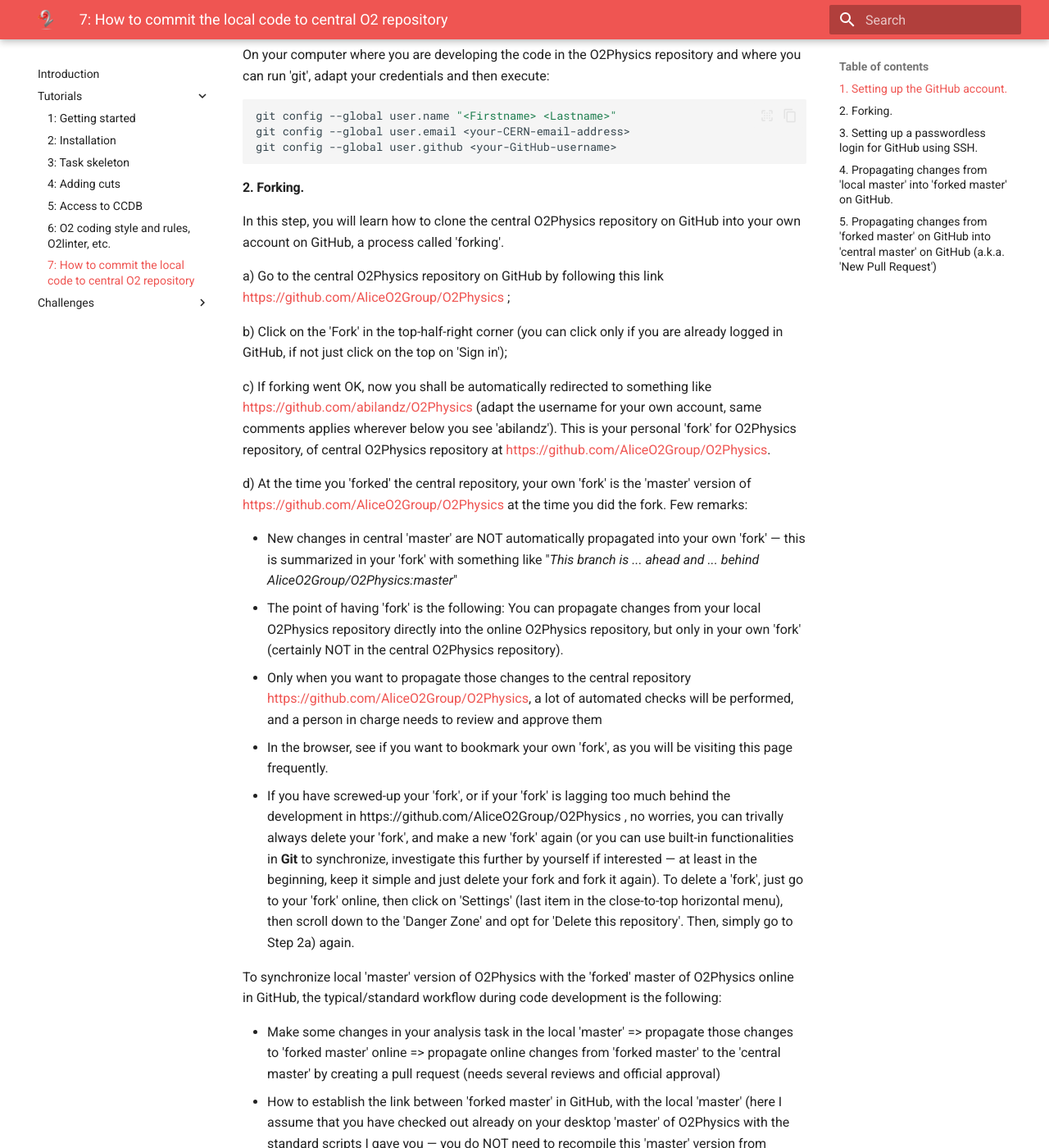
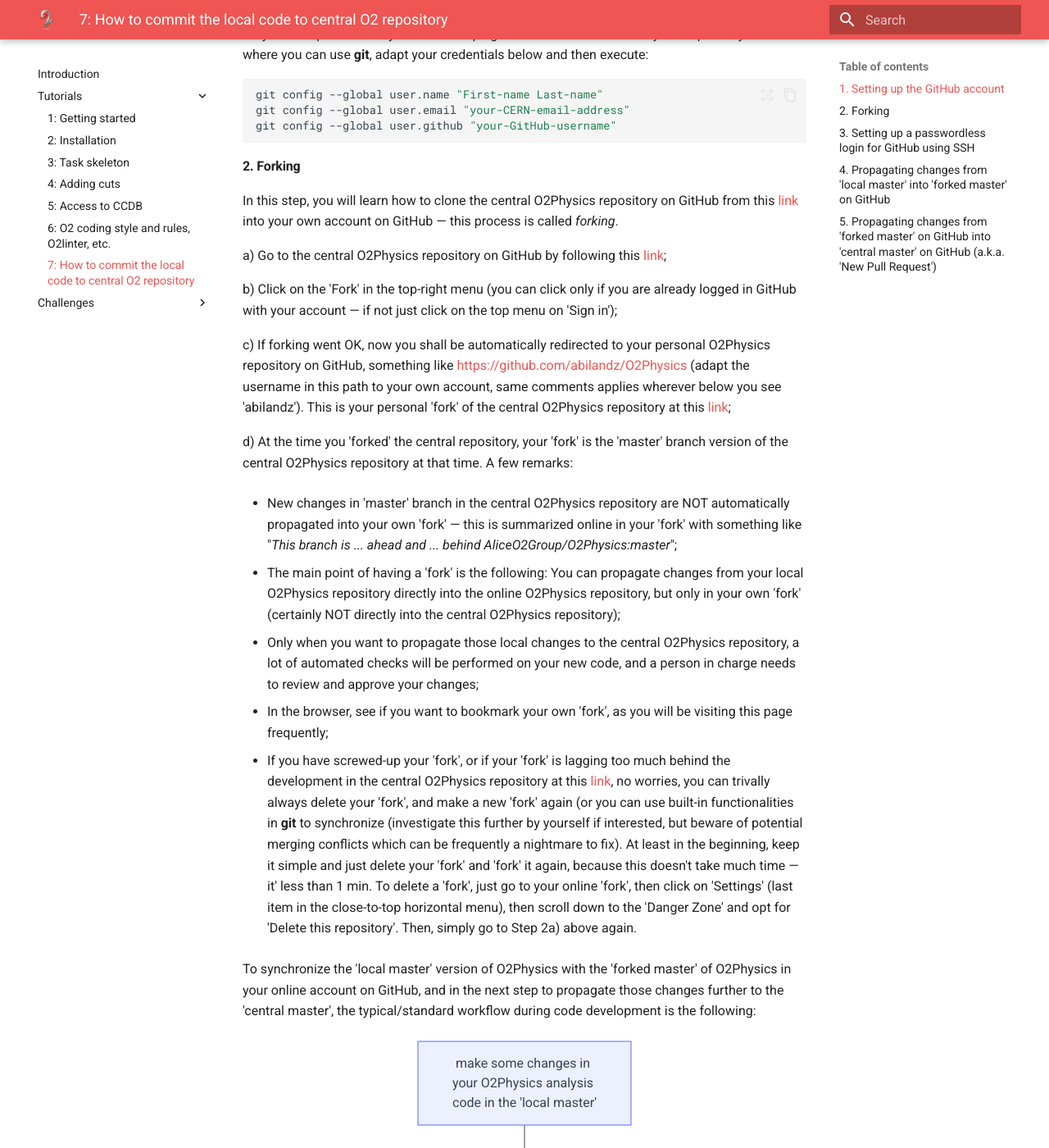
Before and after one commit to abilandz/O2Tutorial, an MkDocs documentation site: the page built from docs/src/commit.md, in a window 1280 px wide and 1400 px high, scrolled down 730 px. Shown: the whole window at 82% size. Built offline with MkDocs 1.6.1 and Material for MkDocs 9.7.7, drawn with Linux system fonts in a browser that asks for light colours; some of the changed text lies outside the part shown.

Commit message:
refurbished commit.md

````diff
--- a/docs/src/commit.md
+++ b/docs/src/commit.md
@@ -1,84 +1,101 @@
-#  How to commit the local code to central O2 repository?
+#  How to commit the local code to the central O2 repository?
 
-**Last update**: 20261022-1
+**Last update**: 20261025-1
 
-Here are the steps you need to follow to commit your code from the local O2Physics repository to the centrall O2Physics repository at [https://github.com/AliceO2Group/O2Physics](https://github.com/AliceO2Group/O2Physics).
+Here are the steps you need to follow to commit your code from the local O2Physics repository to the central O2Physics repository at [https://github.com/AliceO2Group/O2Physics](https://github.com/AliceO2Group/O2Physics).
 
-The main point is that once your code is in the central O2Physics repository, and then shortly afterward in one of the daily release tags, your code can be used to analyze large datasets online in Hyperloop.
+The main point is that once your code is in the central O2Physics repository, and shortly afterward in one of the daily release tags, your code can be used to analyze large datasets online in Hyperloop.
 
 **Disclaimer #1:** Some of the steps below are needed only the very first time you commit your code.
 
-**Disclaimer #2:** In addition, some steps below can be optimized and further improved using Git built-in functionalities, but I give you now the version which works, see later yourself if you want to optimize it further yourself.
+**Disclaimer #2:** In addition, some steps below can be optimized and further improved using **git** built-in functionalities, but the current version works and it's a straightforward starting point.
 
 
-#### 1. Setting up the GitHub account.
-First, in case you already do not have it, you need to create an account on [GitHub](https://github.com) (ideally, by using the same username as you have at CERN, but that is not mandatory).
+#### 1. Setting up the GitHub account
+First, if you already do not have one, you need to create a [GitHub](https://github.com) account (ideally, using the same username you have at CERN, though that is not mandatory).
 
-After that, login in your GitHub account and authorize "ALICE Continuous Integration" to read your username so that it can be mapped to your CERN account (for more details, see the first two sections in [https://alisw.github.io/git-tutorial/](https://alisw.github.io/git-tutorial/).
+After that, login into your GitHub account and authorize "ALICE Continuous Integration" to read your username so that it can be mapped to your CERN account (for more details, see the first two sections in [https://alisw.github.io/git-tutorial/](https://alisw.github.io/git-tutorial/).
 
-On your computer where you are developing the code in the O2Physics repository and where you can run 'git', adapt your credentials and then execute:
+On your computer where you are developing the code in the local O2Physics repository and where you can use **git**, adapt your credentials below and then execute:
 
 ```bash
-git config --global user.name "<Firstname> <Lastname>"
-git config --global user.email <your-CERN-email-address>
-git config --global user.github <your-GitHub-username>
+git config --global user.name "First-name Last-name"
+git config --global user.email "your-CERN-email-address"
+git config --global user.github "your-GitHub-username"
 ```
 
 
-#### 2. Forking.
-In this step, you will learn how to clone the central O2Physics repository on GitHub into your own account on GitHub, a process called 'forking'.
+#### 2. Forking
+In this step, you will learn how to clone the central O2Physics repository on GitHub from this [link](https://github.com/AliceO2Group/O2Physics) into your own account on GitHub &mdash; this process is called _forking_.
 
-a) Go to the central O2Physics repository on GitHub by following this link [https://github.com/AliceO2Group/O2Physics ](https://github.com/AliceO2Group/O2Physics);
+a) Go to the central O2Physics repository on GitHub by following this [link](https://github.com/AliceO2Group/O2Physics);
 
-b) Click on the 'Fork' in the top-half-right corner (you can click only if you are already logged in GitHub, if not just click on the top on 'Sign in');
+b) Click on the 'Fork' in the top-right menu (you can click only if you are already logged in GitHub with your account &mdash; if not just click on the top menu on 'Sign in');
 
-c) If forking went OK, now you shall be automatically redirected to something like [https://github.com/abilandz/O2Physics](https://github.com/abilandz/O2Physics) (adapt the username for your own account, same comments applies wherever below you see 'abilandz').
-This is your personal 'fork' for O2Physics repository, of central O2Physics repository at [ https://github.com/AliceO2Group/O2Physics](https://github.com/AliceO2Group/O2Physics).
+c) If forking went OK, now you shall be automatically redirected to your personal O2Physics repository on GitHub, something like [https://github.com/abilandz/O2Physics](https://github.com/abilandz/O2Physics) (adapt the username in this path to your own account, same comments applies wherever below you see 'abilandz'). This is your personal 'fork' of the central O2Physics repository at this [link](https://github.com/AliceO2Group/O2Physics);
 
-d) At the time you 'forked' the central repository, your own 'fork' is the 'master' version of [https://github.com/AliceO2Group/O2Physics](https://github.com/AliceO2Group/O2Physics) at the time you did the fork. Few remarks:
+d) At the time you 'forked' the central repository, your 'fork' is the 'master' branch version of the central O2Physics repository at that time. A few remarks:
 
-* New changes in central 'master' are NOT automatically propagated into your own 'fork' &mdash;  this is summarized in your 'fork' with something like "_This branch is ... ahead and ... behind AliceO2Group/O2Physics:master_"
-* The point of having 'fork' is the following: You can propagate changes from your local O2Physics repository directly into the online O2Physics repository, but only in your own 'fork' (certainly NOT in the central O2Physics repository).
-* Only when you want to propagate those changes to the central repository [https://github.com/AliceO2Group/O2Physics](https://github.com/AliceO2Group/O2Physics), a lot of automated checks will be performed, and a person in charge needs to review and approve them
-* In the browser, see if you want to bookmark your own 'fork', as you will be visiting this page frequently.
-* If you have screwed-up your 'fork', or if your 'fork' is lagging too much behind the development in https://github.com/AliceO2Group/O2Physics , no worries, you can trivally always delete your 'fork', and make a new 'fork' again (or you can use built-in functionalities in **Git** to synchronize, investigate this further by yourself if interested &mdash; at least in the beginning, keep it simple and just delete your fork and fork it again). To delete a 'fork', just go to your 'fork' online, then click on 'Settings' (last item in the close-to-top horizontal menu), then scroll down to the 'Danger Zone' and opt for 'Delete this repository'. Then, simply go to Step 2a) again.
+* New changes in 'master' branch in the central O2Physics repository are NOT automatically propagated into your own 'fork' &mdash;  this is summarized online in your 'fork' with something like "_This branch is ... ahead and ... behind AliceO2Group/O2Physics:master_";
 
-To synchronize local 'master' version of O2Physics with the 'forked' master of O2Physics online in GitHub, the typical/standard workflow during code development is the following:
+* The main point of having a 'fork' is the following: You can propagate changes from your local O2Physics repository directly into the online O2Physics repository, but only in your own 'fork' (certainly NOT directly into the central O2Physics repository);
 
-* Make some changes in your analysis task in the local 'master' => propagate those changes to 'forked master' online => propagate online changes from 'forked master' to the 'central master' by creating a pull request (needs several reviews and official approval)
-* How to establish the link between 'forked master' in GitHub, with the local 'master' (here I assume that you have checked out already on your desktop 'master' of O2Physics with the standard scripts I gave you &mdash; you do NOT need to recompile this 'master' version from scratch, you can use something like this in the shell function **InstallationO2**:
+* Only when you want to propagate those local changes to the central O2Physics repository, a lot of automated checks will be performed on your new code, and a person in charge needs to review and approve your changes;
 
-    ```bash
-    InstallationO2_TopLevelBuildDir=someDirectory; InstallationO2_Compile=false; InstallationO2 master
-    ```
+* In the browser, see if you want to bookmark your own 'fork', as you will be visiting this page frequently;
 
-* Go to the local git repository of your O2Physics 'master' (remember - you do NOT need to compile it from scratch, just check it out locally):
+* If you have screwed-up your 'fork', or if your 'fork' is lagging too much behind the development in the central O2Physics repository at this [link](https://github.com/AliceO2Group/O2Physics), no worries, you can trivally always delete your 'fork', and make a new 'fork' again (or you can use built-in functionalities in **git** to synchronize (investigate this further by yourself if interested, but beware of potential merging conflicts which can be frequently a nightmare to fix). At least in the beginning, keep it simple and just delete your 'fork' and 'fork' it again, because this doesn't take much time &mdash; it' less than 1 min. To delete a 'fork', just go to your online 'fork', then click on 'Settings' (last item in the close-to-top horizontal menu), then scroll down to the 'Danger Zone' and opt for 'Delete this repository'. Then, simply go to Step 2a) above again.
 
-    ```bash
-	# use the same path as above:
-	cd someDirectory
+To synchronize the 'local master' version of O2Physics with the 'forked master' of O2Physics in your online account on GitHub, and in the next step to propagate those changes further to the 'central master', the typical/standard workflow during code development is the following:
 
-	# 'abilandz' here is my GitHub account name, replace with yours:
-    git remote add abilandz git@github.com:abilandz/O2Physics
+<div align="center"> <!-- center the diagram below, do not forget to close it with </div> below -->
 
-    # In order to cross-check if your local 'master' is now in sync.
-    # with 'forked master' in GitHub, type:
-    git remote -v
-    ```
+```mermaid
+	flowchart TB
+    wf1["`make some changes in your O2Physics analysis code in the 'local master'`"]
+    wf2["`propagate those changes to the 'forked master' online in your personal GitHub account`"]
+    wf3["`propagate online changes from 'forked master' to the 'central master' by creating a **pull request (PR)**`"]
+    wf4["`your pull request is scrutinized and reviewed, both with automated checks (e.g. linters) and experts, before it's officially approved by experts and merged into the 'central master' of O2Physics`"]
+    wf5["`after your code is merged into the 'central master' of O2Physics, shortly afterward it will be inclued in a **daily analysis tag**, and once that daily tag is propagated on Grid, you can use your latest code in the Hyperloop`"]
+    wf1-->wf2-->wf3-->wf4-->wf5
+```
 
-	The printout shall be like below (first two lines are your 'fork', and the last two lines are the central repository:
-	```bash
-	# if you have only the last two lines, the previous step has failed):
-    abilandz git@github.com:abilandz/O2Physics (fetch)
-    abilandz git@github.com:abilandz/O2Physics (push)
-    upstream https://github.com/AliceO2Group/O2Physics (fetch)
-    upstream https://github.com/AliceO2Group/O2Physics (push)
-	```
+</div> <!-- closing the figure-centering env. opened above -->
+
+How to establish the link between the 'forked master' online in GitHub, with the 'local master' (here I assume that you have checked out already on your local computer the 'master' branch of O2Physics, either directly, or e.g. with the shell function **InstallationO2**. To establish a link between 'local master' and online 'forked master', you do NOT need to recompile the 'local master' version from scratch &mdash; you can do something like this using the shell function **InstallationO2**:
+
+```bash
+InstallationO2_TopLevelBuildDir=someDirectory; InstallationO2_Compile=false; InstallationO2 master
+```
+
+This will checkout the 'central master' of O2Physics into local directory named 'someDirectory' (adapt further this directory and its name as necessary), but without compiling it.
+
+Go now to the git repository of your O2Physics 'local master' (remember - you do NOT need to compile it from scratch, just check it out locally):
+
+```bash
+# use the same path as above:
+cd someDirectory
+
+# 'abilandz' here is my GitHub account name, replace with yours:
+git remote add abilandz git@github.com:abilandz/O2Physics
+```
+
+In order to cross-check if your 'local master' is now in sync  with the 'forked master' in GitHub, proceed as follows::
+
+```bash
+$ git remote -v
+abilandz git@github.com:abilandz/O2Physics (fetch)
+abilandz git@github.com:abilandz/O2Physics (push)
+upstream https://github.com/AliceO2Group/O2Physics (fetch)
+upstream https://github.com/AliceO2Group/O2Physics (push)
+```
+
+In the above printout, the first two lines point to  your personal online 'fork', and the last two lines point to the central O2Physics repository. If you have only the last two lines in the above printout, the previous step has failed.
 
 
 
-#### 3. Setting up a passwordless login for GitHub using SSH.
-You need to perform this step if you do not want to type your password again and again when connecting to GitHub from your terminal => basically, you need to follow these online instructions:
+#### 3. Setting up a passwordless login for GitHub using SSH
+You need to perform this step if you do not want to type your password again and again when pushing local changes to GitHub from your terminal. To set up the password-less login to GitHub, follow these online instructions:
 
 * [https://help.github.com/articles/checking-for-existing-ssh-keys/](https://help.github.com/articles/checking-for-existing-ssh-keys/)
 * [https://help.github.com/articles/generating-a-new-ssh-key-and-adding-it-to-the-ssh-agent/](https://help.github.com/articles/generating-a-new-ssh-key-and-adding-it-to-the-ssh-agent/)
@@ -86,29 +103,43 @@
 
 
 
-#### 4. Propagating changes from 'local master' into 'forked master' on GitHub.
-If necessary, you can remind yourself about **Git** by having a look at the first two sections of [https://nat3054-ws2627.onrender.com/git.html](https://nat3054-ws2627.onrender.com/git.html).
+#### 4. Propagating changes from 'local master' into 'forked master' on GitHub
+If necessary, you can remind yourself about **git** by having a look at the first two sections of [https://nat3054-ws2627.onrender.com/git.html](https://nat3054-ws2627.onrender.com/git.html).
 
-Do some change in your 'local master' where you are regularly developing your code. By default, modify locally ONLY your code, do NOT touch the code of other people!! After you have reviewed and validated your code in your working repository locally, copy only the modified classes into a temporary git repository (named "someDirectory" in step 2b/ above - remember, this one you do NOT compile, you just use it to propagate local changes to your online 'fork'):
+Do some change in your local working O2Physics repository where you are regularly developing your code. By default, modify locally ONLY your code, do NOT touch the code of other people in the O2Physics repository! After you have reviewed and validated your code in your working repository locally (this is the O2Physics repository which you regularly compile and use to do analysis locally), copy only the modified classes into a temporary git repository (named "someDirectory" in the Step 2b) above &mdash; remember, this one you do NOT compile, you just use it to propagate local changes to your online 'fork'):
 
-Simply do in the terminal:
+After copying, simply do in the terminal (adapt "someDirectory" everywhere below to your case):
 
 ```bash
-cd someDirectory/O2Physics # this is the top O2Physics directory
-git status # execute this command to get a summary of all classes which have been changed
-git add someCode.cxx # indicate here which code you have modified (in the git vocabulary, you are staging your changes)
-git add someOtherCode.cxx # indicate here which code you have modified (in the git vocabulary, you are staging your changes)
-git commit -m "some nice commit message" # commit all that you have staged at the previous step.
-git push abilandz # finally, move your changes from 'local master' to 'forked master' on Grid (use your username here)
+# go to O2Physics directory:
+$ cd someDirectory/O2Physics
+
+# execute this command to get a summary of all files which changed:
+$ git status
+... list of modified files and corresponing 'git' summary ...
+
+# stage the modified files:
+$ git add someCode.cxx
+$ git add someOtherCode.cxx
+... some more modified files ...
+
+# commit all files that you have staged at the previous step:
+$ git commit -m "some commit message summarizing current modifications"
+
+# finally, push your changes from 'local master' to 'forked master'
+# on Grid (use your GitHub username below):
+$ git push abilandz
 ```
 
-After  this point, changes are on your own 'fork' on GitHub (check now the updated status of your fork on GitHub!), and they are not yet upstream in the central O2Physics repository on GitHub. This means they will not be included in the daily tag, unless you do not perform the next, and the final, step.
+After this step, changes are on your own 'forked master' on GitHub (check now with the browser the updated status of your 'fork' on GitHub!), and they are not yet upstream in the 'central master'' O2Physics repository on GitHub. This means they will not be included in the daily analysis tag, unless you do not perform the next and the final step, which is outlined in the next section.
 
-When for the very first time you are adding a new class to the central O2 repository, you also need to add to your commit the modified specific "CMakeLists.txt file", remember from one of the previous tutorials the lines below...
+Only when for the very first time you are adding a new code to the central O2Physics repository, you also need to include in that commit the modified specific "CMakeLists.txt" file, i.e. you have to tell **cmake** that your newly included file in O2Physics repository also needs to be compiled.
 
-* copy class student-o2physics.cxx into subdir ~/scratch/aliceO2-1/O2Physics/PWGCF/MultiparticleCorrelations/Tasks
+Recall from one of the previous tutorials the line below:
 
-* in that subdir, there is a file "CMakeLists.txt" . Append the following lines end the end of that file:
+* copy the class "student-o2physics.cxx" into subdir ```path-to-your-local-working-repository/O2Physics/PWGCF/MultiparticleCorrelations/Tasks```
+
+In the subdirectory of 'local master' ```someDirectory/O2Physics/PWGCF/MultiparticleCorrelations/Tasks``` there is a file "CMakeLists.txt" . Append the following lines end the end of that file:
 
 ```cmake
 o2physics_add_dpl_workflow(student-o2physics
@@ -117,18 +148,23 @@
                     COMPONENT_NAME Analysis)
 ```
 
-By this point, think of a new name for your analysis task, i.e. you can rename "student-o2physics.cxx" into any other name you would prefer, and propagate that change in all other files. In case you have renamed your analysis task "student-o2physics.cxx" into some other file name, use that new name above in "CMakeLists.txt" as well.
+By this point, think of a new name for your analysis task, i.e. you can rename "student-o2physics.cxx" into any other name you would prefer, and propagate that change in all other files. In case you have renamed your analysis task "student-o2physics.cxx" into some other file name, use that new name above in "CMakeLists.txt" as well. You have to modify and commit the modified "CMakeLists.txt" file only once, the first time you are adding your new code to the O2Physics repository.
+
+
+
 
 #### 5. Propagating changes from 'forked master' on GitHub into 'central master' on GitHub (a.k.a. 'New Pull Request')
 
-* Simply go to your fork of O2Physics on GitHub, click 'Contribute', and then select 'Open Pull Request', and follow the tide.
+To propagate your new code from 'forked master' into 'central master', simply go to your online 'fork' of O2Physics in GitHub, click 'Contribute', and then select 'Open Pull Request', and follow the tide.
 
-* After all automated checks in the central repository related to your pull request are successful, and after somebody in charge (the official reviewer) approves your pull request (PR), your code is in the 'master' of the central O2 repository, and it will be included automatically in the next release tag. This procedure can take easily more than 1 day, so you need to be patient. If any of the automated checks failed, you have to fix your code locally immediately, make a new commit, and that commit will be automatically included in the same pull request.
+After all automated checks in the 'central master' repository related to your pull request are successful, and after somebody in charge (the official reviewer) approves your pull request (PR), your code will be merged into the 'central master' of thel O2Physics repository, and it will be included automatically in the next daily analysis tag. This procedure can take easily more than 1 day, so you need to be patient. If any of the automated checks failed, you have to fix your code locally immediately, make and push a new commit, and that commit will be automatically included in the same pull request.
 
-* The final email you shall receive shall contain the message like this: ```Merged #13241 into master```. This means that your change is now propagated in the 'central master' of O2Physics on GitHub.
+In the end, the final email you shall receive shall contain the message like this:
 
-* If your change was propagated before 16:00, it will be included in the daily analysis tag, and typically by 20:00 of the same day, it will be deployed all over the Grid (but delays can happen). After this point, you can also use your latest changes on Hyperloop!
+```Merged #13241 into master```
 
-Try to go by yourself ONLY through steps 1-4. Send me the link to your online 'fork' (give me also access permission, if necessary), which has a commit with all the changes you want to propagate to the central repository via pull request, but please DO NOT execute the pull request yet. I will review your changes and provide feedback.
+where 13241 is an example number of your pull request. This means that your new code is now officially included in the 'central master' of O2Physics on GitHub.
 
-The very last step 5/ we will do together (only the first time).
+If your new code was included before 16:00, it will be included in the next daily analysis tag, and typically by 20:00 of the same day, it will be deployed on all worker nodes on Grid. <span style="color: red;">TBI 20261025 cross-check if these time constraints still apply</span>
+
+Finally, after this point, you can also use your latest code on Hyperloop.
````
